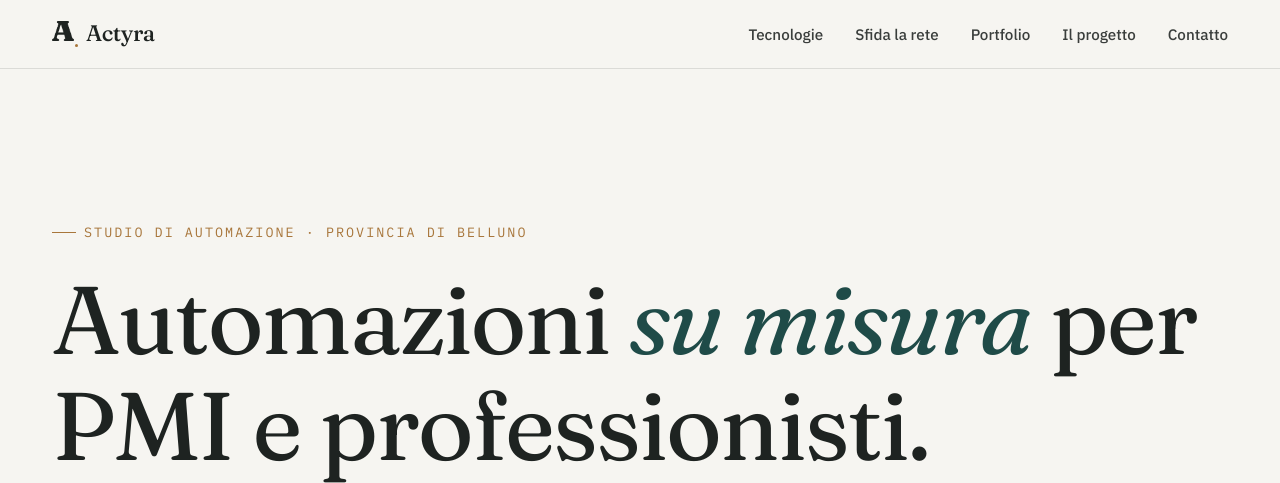
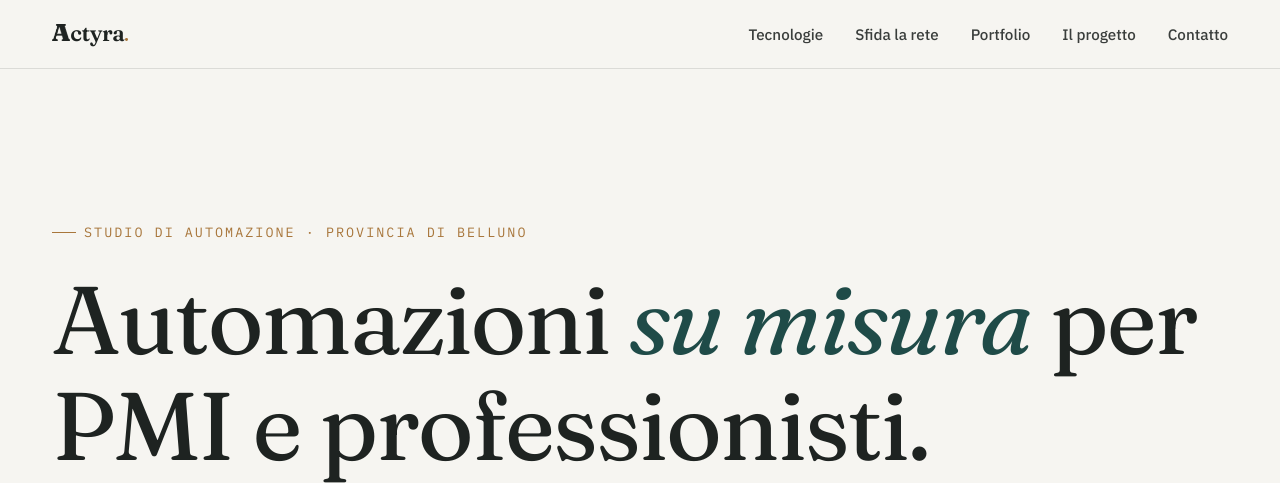
Before and after one commit to timurbondarenko65-stack/Actyra, a Flask app: page / in a window 1280 px wide. Shown: the top 483 px of the page. Run offline with Flask 3, Linux system fonts and the light colour scheme.

Commit message:
Marchio: la A del logo diventa l'iniziale del nome, con punto ottone finale

```diff
--- a/static/style.css
+++ b/static/style.css
@@ -159,66 +159,67 @@ section {
 .brand {
   font-family: var(--font-display);
   font-size: 1.4rem;
-  font-weight: 500;
+  font-weight: 600;   /* si accorda al peso della A del marchio */
   letter-spacing: -0.02em;
   color: var(--grafite);
-  display: flex;
-  align-items: center;
-  gap: var(--sp-2);
-}
-
-/* Marchio: la "A" (immagine) e il punto ottone (CSS), animati separatamente.
+  display: inline-flex;
+  align-items: baseline;
+  gap: 0;
+}
+
+/* Il marchio è la A iniziale del nome: immagine + "ctyra" a testo + punto ottone.
    --prox = vicinanza del puntatore (0 lontano → 1 sopra), --dx/--dy = direzione
    da cui arriva; li scrive main.js. --press sale a 1 mentre il logo è premuto. */
-.brand-mark {
+.brand {
   --prox: 0;
   --dx: 0;
   --dy: 0;
   --press: 0;
-  position: relative;
-  width: 26px;
-  height: 26px;
+}
+
+/* Il marchio non vira in ottone come gli altri link: la A è un'immagine e
+   resterebbe scura, spezzando la parola in due colori. Basta l'animazione. */
+.brand:hover { color: var(--grafite); }
+
+/* La A siede sulla baseline di "ctyra" e ne continua il tratto. */
+.brand-a {
+  height: 0.74em;
+  width: auto;
+  display: block;
   flex: none;
-  display: block;
+  margin-right: 0.02em;
+  transform-origin: 50% 100%;
   transform:
-    translate(calc(var(--dx) * var(--prox) * 3px), calc(var(--dy) * var(--prox) * 3px))
-    scale(calc(1 + var(--prox) * 0.06 - var(--press) * 0.12));
+    rotate(calc(var(--dx) * var(--prox) * 3deg))
+    scale(calc(1 + var(--prox) * 0.05 - var(--press) * 0.13));
   transition: transform 0.45s var(--ease-out);
   will-change: transform;
 }
 
-.brand-mark.is-pressing { transition-duration: 0.12s; }
-
-/* Al rilascio la scala rientra con un piccolo rimbalzo. */
-.brand-mark.is-tapped { transition: transform 0.5s cubic-bezier(0.34, 1.56, 0.64, 1); }
-
-.brand-a {
-  position: absolute;
-  top: 0;
-  left: 0;
-  width: 83.3%;
-  height: auto;
-  display: block;
-  transform-origin: 50% 100%;
-  transform: rotate(calc(var(--dx) * var(--prox) * 4deg));
-  transition: transform 0.5s var(--ease-out);
-}
-
-/* Il punto si muove più della lettera: leggera parallasse verso il puntatore. */
+.brand-word { display: block; }
+
+/* Punto fermo del nome: cresce e si accende all'avvicinarsi. */
 .brand-dot {
-  position: absolute;
-  left: 86.9%;
-  top: 86.9%;
-  width: 13.2%;
-  height: 13.2%;
+  width: 0.13em;
+  height: 0.13em;
+  flex: none;
+  margin-left: 0.045em;
+  position: relative;
   border-radius: 50%;
   background: var(--ottone);
   transform:
     translate(calc(var(--dx) * var(--prox) * 2px), calc(var(--dy) * var(--prox) * 2px))
-    scale(calc(1 + var(--prox) * 0.45));
-  box-shadow: 0 0 calc(var(--prox) * 7px) rgba(168, 118, 59, calc(var(--prox) * 0.75));
+    scale(calc(1 + var(--prox) * 0.6 - var(--press) * 0.45));
+  box-shadow: 0 0 calc(var(--prox) * 7px) rgba(168, 118, 59, calc(var(--prox) * 0.7));
   transition: transform 0.4s var(--ease-out), box-shadow 0.4s var(--ease-out);
 }
+
+.brand.is-pressing .brand-a,
+.brand.is-pressing .brand-dot { transition-duration: 0.12s; }
+
+/* Al rilascio la scala rientra con un piccolo rimbalzo. */
+.brand.is-tapped .brand-a,
+.brand.is-tapped .brand-dot { transition: transform 0.5s cubic-bezier(0.34, 1.56, 0.64, 1); }
 
 /* Onda che parte dal punto al click. */
 .brand-dot::after {
@@ -231,7 +232,7 @@ section {
   pointer-events: none;
 }
 
-.brand-mark.is-tapped .brand-dot::after {
+.brand.is-tapped .brand-dot::after {
   animation: brand-ripple 0.6s var(--ease-out);
 }
 
@@ -241,14 +242,13 @@ section {
 }
 
 @media (prefers-reduced-motion: reduce) {
-  .brand-mark,
   .brand-a,
   .brand-dot {
     transform: none;
     transition: none;
   }
   .brand-dot { box-shadow: none; }
-  .brand-mark.is-tapped .brand-dot::after { animation: none; }
+  .brand.is-tapped .brand-dot::after { animation: none; }
 }
 
 .nav-links {
--- a/templates/base.html
+++ b/templates/base.html
@@ -15,7 +15,7 @@
 
   <!-- ?v= forza il browser a riscaricare il CSS dopo un aggiornamento:
        alza il numero ogni volta che cambi style.css in modo visibile. -->
-  <link rel="stylesheet" href="{{ url_for('static', filename='style.css') }}?v=10">
+  <link rel="stylesheet" href="{{ url_for('static', filename='style.css') }}?v=11">
 
   <!-- Open Graph -->
   <meta property="og:title" content="Actyra — Automazioni su misura per PMI" />
@@ -28,12 +28,10 @@
 
 <header class="site-header">
   <nav class="nav" aria-label="Navigazione principale">
-    <a href="{{ url_for('index') }}" class="brand">
-      <span class="brand-mark" aria-hidden="true">
-        <img class="brand-a" src="{{ url_for('static', filename='logo-a.png') }}?v=1" alt="" width="549" height="512">
-        <span class="brand-dot"></span>
-      </span>
-      Actyra
+    <a href="{{ url_for('index') }}" class="brand" aria-label="Actyra">
+      <img class="brand-a" src="{{ url_for('static', filename='logo-a.png') }}?v=1" alt="" aria-hidden="true" width="549" height="512">
+      <span class="brand-word">ctyra</span>
+      <span class="brand-dot" aria-hidden="true"></span>
     </a>
 
     <button class="nav-toggle" aria-label="Apri menu" aria-expanded="false">
@@ -87,7 +85,7 @@
 </footer>
 
 <!-- Come per il CSS, ?v= evita che il browser tenga la versione vecchia. -->
-<script src="{{ url_for('static', filename='main.js') }}?v=3"></script>
+<script src="{{ url_for('static', filename='main.js') }}?v=4"></script>
 {% block scripts %}{% endblock %}
 </body>
 </html>
```
Also changed, not shown: static/main.js (+15 -16 lines).
